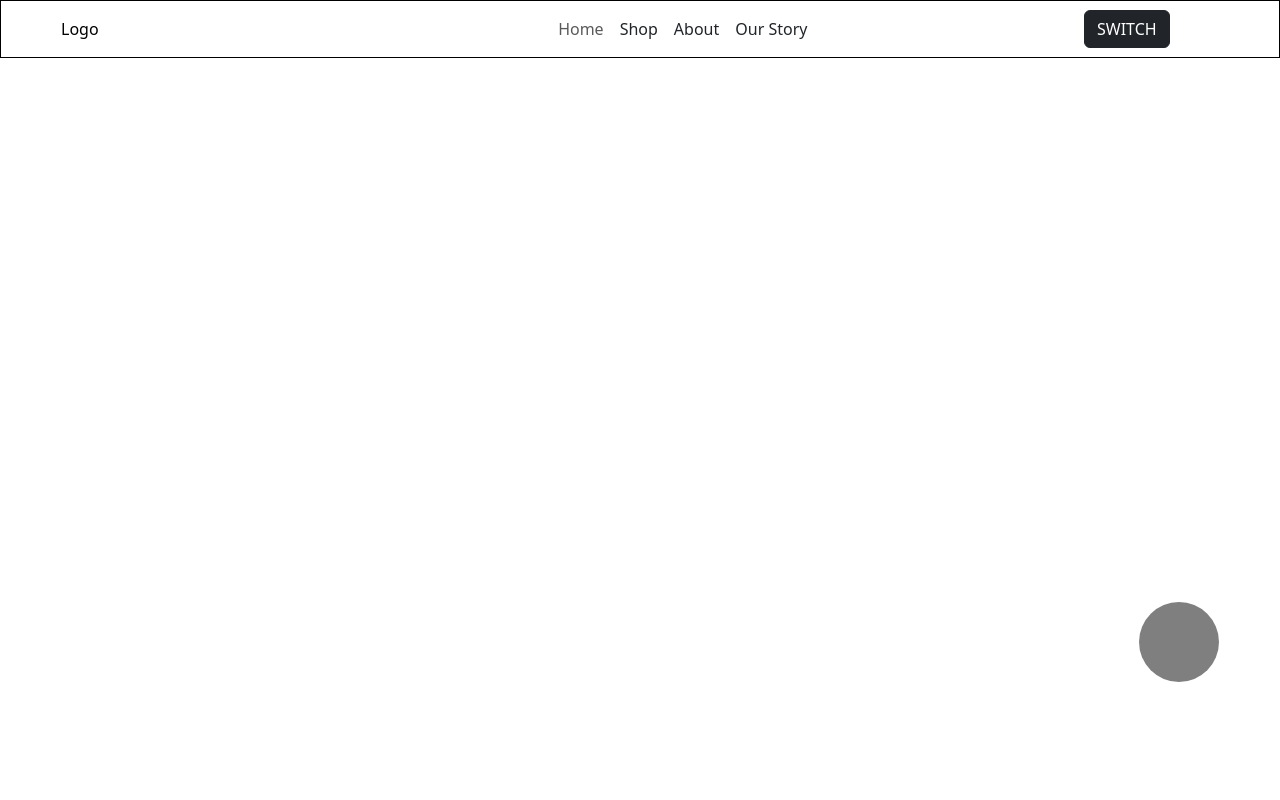
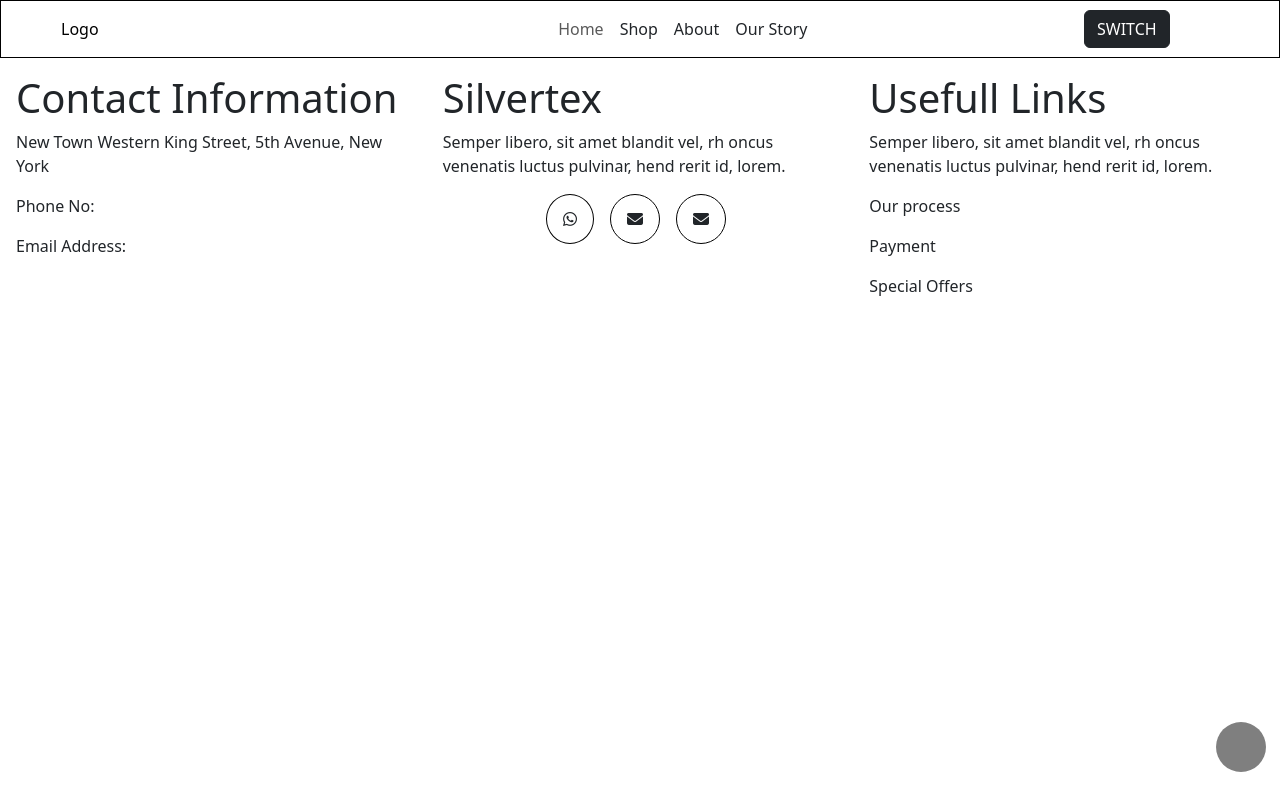
Before and after one commit to Mohanavenkatesh/Silver-Shop-Project, a plain HTML site: page index.html in a window 1280 px wide. Drawn offline with nearby package versions, Linux system fonts and the light colour scheme.

Commit message:
From Mohan
Fab Adjusted & working on footer

```diff
--- a/assets/style.css
+++ b/assets/style.css
@@ -1,6 +1,6 @@
 .fab {
-    width: 80px;
-    height: 80px;
+    width: 50px;
+    height: 50px;
 
     color: rgb(255, 255, 255);
     border: 2px solid transparent;
@@ -15,8 +15,8 @@
     z-index: 1;
     transform: translatey(2px);
     transition: 1s;
-    top: 75%;
-    left: 89%;
+    top: 90%;
+    left: 95%;
     display: flex;
     flex-wrap: wrap;
 }
@@ -54,8 +54,8 @@ body.dark-mode .navbar a {
 
 @media screen and (max-width:500px) {
     .fab {
-        width: 60px;
-        height: 60px;
+        width: 50px;
+        height: 50px;
         /* background: url(../img/arrow.png); */
         background-color: black;
 
@@ -65,15 +65,30 @@ body.dark-mode .navbar a {
         background-position: center;
         background-size: contain;
         position: fixed;
-        top: 85%;
-        left: 75%;
+        top: 91%;
+        left: 84%;
         display: flex;
         flex-wrap: wrap;
         z-index: 1;
     }
-    .darkbut{
+
+    .darkbut {
         position: relative;
         right: 15px !important;
     }
 
 }
+
+
+
+/* Footer Icons  By Mohan*/
+
+
+.footer_icons:hover {
+
+    background-color: white;
+    color: black;
+
+
+
+}
--- a/index.html
+++ b/index.html
@@ -6,10 +6,13 @@
     <meta name="viewport" content="width=device-width, initial-scale=1">
     <title>Bootstrap demo</title>
     <!-- Bootstrap Link Tag -->
-     <link rel="stylesheet" href="assets/style.css">
+    <link rel="stylesheet" href="assets/style.css">
     <link href="https://cdn.jsdelivr.net/npm/bootstrap@5.3.3/dist/css/bootstrap.min.css" rel="stylesheet"
         integrity="sha384-QWTKZyjpPEjISv5WaRU9OFeRpok6YctnYmDr5pNlyT2bRjXh0JMhjY6hW+ALEwIH" crossorigin="anonymous">
 
+    <link rel="stylesheet" href="https://cdnjs.cloudflare.com/ajax/libs/font-awesome/6.7.2/css/all.min.css"
+        integrity="sha512-Evv84Mr4kqVGRNSgIGL/F/aIDqQb7xQ2vcrdIwxfjThSH8CSR7PBEakCr51Ck+w+/U6swU2Im1vVX0SVk9ABhg=="
+        crossorigin="anonymous" referrerpolicy="no-referrer" />
 </head>
 
 <body>
@@ -19,7 +22,8 @@
 
 
 
-<!-- sam toggle work darkmode -->
+    <!-- sam toggle work darkmode -->
+
     <nav class="navbar navbar-expand-lg py-2 border-black border   " aria-label="Thirteenth navbar example">
         <div class="container-fluid ">
 
@@ -72,17 +76,49 @@
 
     <!-- sam fab -->
     <a href="#" class="fab">
-        <p> </p>
+        <p></p>
     </a>
 
 
+    <footer>
+
+        <div class="d-flex flex-wrap justify-content-center">
+            <div class="col-lg-4 p-3">
+                <h1> Contact Information </h1>
+                <p>New Town Western King Street, 5th Avenue, New York</p>
+                <p>Phone No: </p>
+                <p>Email Address: </p>
+            </div>
+            <div class="col-lg-4 p-3">
+                <h1>Silvertex</h1>
+                <p>Semper libero, sit amet blandit vel, rh oncus venenatis luctus pulvinar, hend rerit id, lorem.</p>
+                <div class="d-flex justify-content-center align-items-center gap-2">
+                    <i class="p-3  footer_icons rounded-circle border border-black fa-brands fa-whatsapp"></i></p>
+                    <i class="p-3  footer_icons rounded-circle border border-black fa-solid fa-envelope"></i></p>
+                    <i class="p-3  footer_icons rounded-circle border border-black fa-solid fa-envelope"></i></p>
+                </div>
+            </div>
+            <div class="col-lg-4 p-3 ">
+                <h1 class="text-start">Usefull Links</h1>
+                <p>Semper libero, sit amet blandit vel, rh oncus venenatis luctus pulvinar, hend rerit id, lorem.</p>
+                <p>Our process</p>
+                <p>Payment</p>
+                <p>Special Offers</p>
+
+            </div>
+        </div>
+
+
+
+    </footer>
 
     <!-- Bootstrap Script Tag -->
     <script src="https://cdn.jsdelivr.net/npm/bootstrap@5.3.3/dist/js/bootstrap.bundle.min.js"
         integrity="sha384-YvpcrYf0tY3lHB60NNkmXc5s9fDVZLESaAA55NDzOxhy9GkcIdslK1eN7N6jIeHz"
         crossorigin="anonymous"></script>
 
-        <script src="./assets/js/script.js"></script>
+    <script src="./assets/js/script.js"></script>
+
 </body>
 
 </html>
```
